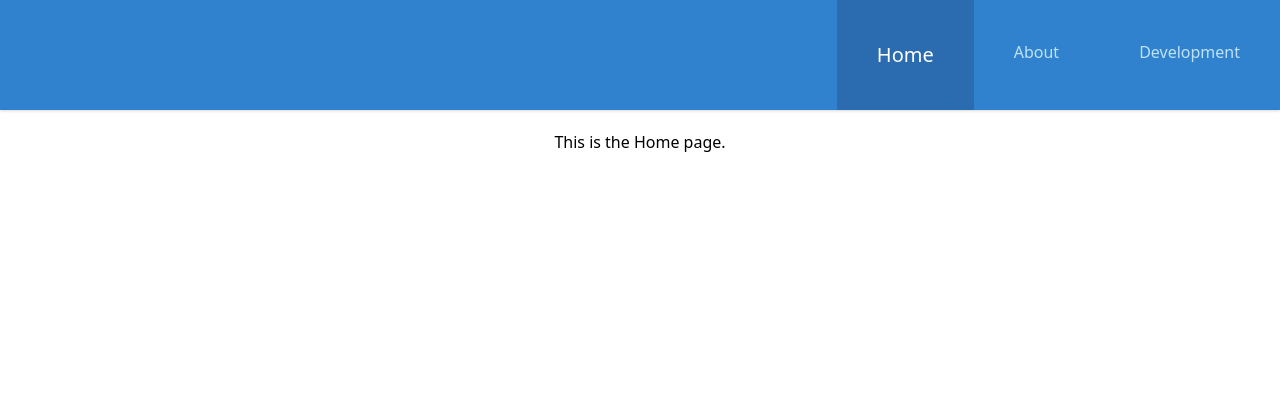
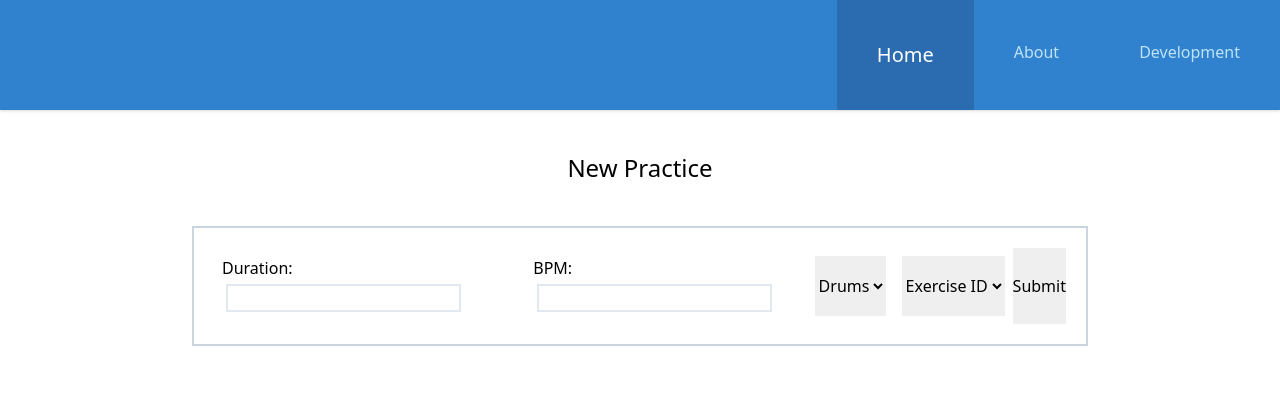
Before and after one commit to davidgfitzgerald/rehearsal-log, a React (Create React App) app: page / in a window 1280 px wide. Shown: the top 396 px of the page. Built offline with nearby package versions, Linux system fonts and the light colour scheme.

Commit message:
Add practice form

```diff
--- /dev/null
+++ b/src/components/practice_form.js
@@ -0,0 +1,66 @@
+import React from 'react'
+
+class PracticeForm extends React.Component {
+  constructor(props) {
+    super(props);
+    this.state = {
+      duration: "",
+      instrument: "",
+      bpm: "",
+      exercise_id: ""
+    }
+
+    this.handleChange = this.handleChange.bind(this)
+  }
+
+  handleChange(event) {
+    const target = event.target
+    const value = target.value
+    const name = target.name
+
+    console.log(name)
+    console.log(value)
+
+    this.setState({[name]: value})
+  }
+
+  render() {
+    const labels = [
+      {displayText: "Duration:", name: "duration"},
+      {displayText: "BPM:", name: "bpm"},
+      ];
+
+    return (
+      <div>
+        <h1 className="text-2xl m-10 flex justify-center">New Practice</h1>
+        <form className="p-5 flex border-2 border-gray-400">
+          {labels.map((l) => {
+            return (
+              <label className="m-2">{l.displayText}
+                <input className="m-1 border-2" value={this.state[l.name]} type="text" name={l.name} onChange={this.handleChange}/>
+              </label>
+            )
+          })}
+          <select className="m-2" name="instrument" value={this.state.instrument} onChange={this.handleChange}>
+            <option value="drums">Drums</option>
+            <option value="guitar">Guitar</option>
+          </select>
+
+          <select placeholder="Exercise ID" className="m-2" name="exercise_id" value={this.state.exercise_id} onChange={this.handleChange}>
+            <option>Exercise ID</option>
+            {[1,2,3].map((i) => {
+              return (
+                <option value={i}>{i}</option>
+              )
+            })}
+          </select>
+          <input type="submit" value="Submit"/>
+        </form>
+      </div>
+
+    )
+  }
+
+}
+
+export default PracticeForm
--- a/src/pages/Home.js
+++ b/src/pages/Home.js
@@ -1,12 +1,16 @@
 import React from 'react'
 import { Layout } from '../layout'
+import Clock from '../components/Clock'
+import Toggle from '../components/Toggle'
+import PracticeForm from "../components/practice_form";
 
 class Home extends React.Component {
 
   render () {
     return (
       <Layout>
-        <div className="p-5">This is the Home page.</div>
+        <PracticeForm/>
+        {/*<Clock/>*/}
       </Layout>
     )
   }
```
